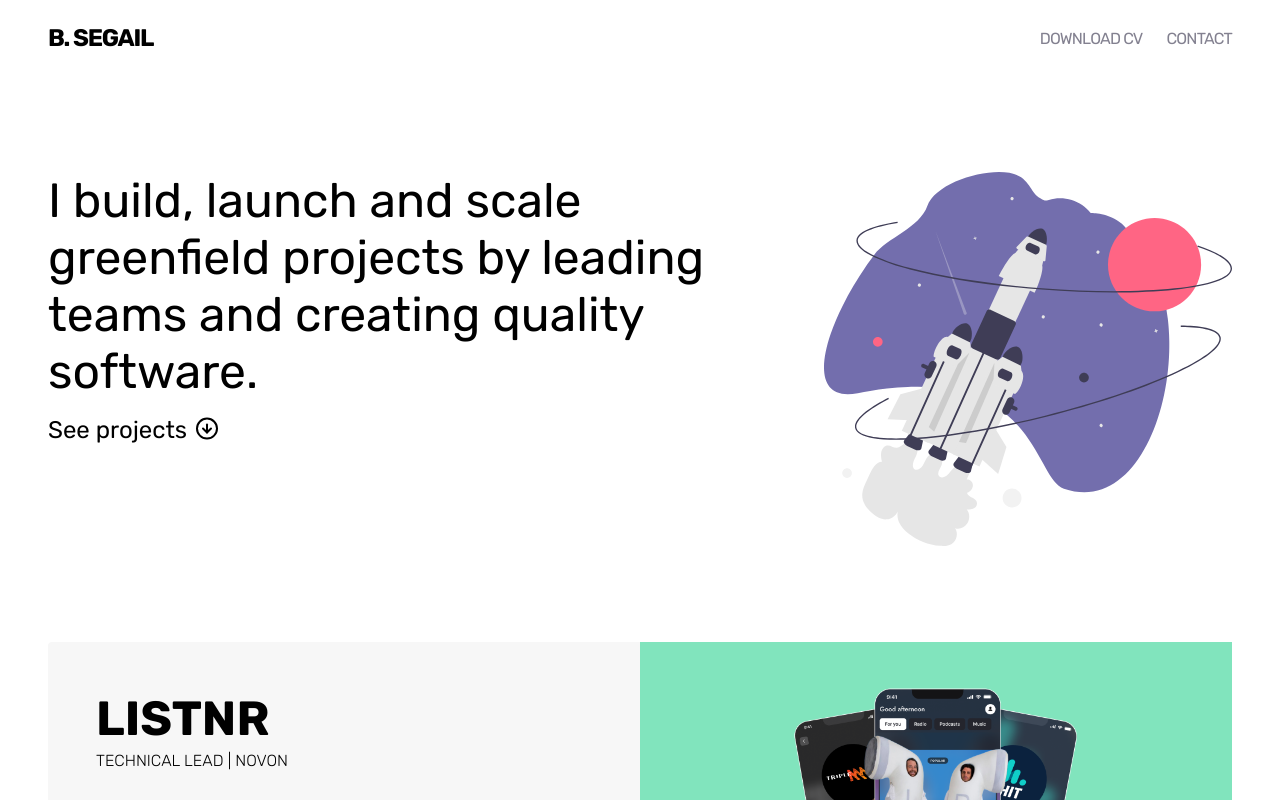
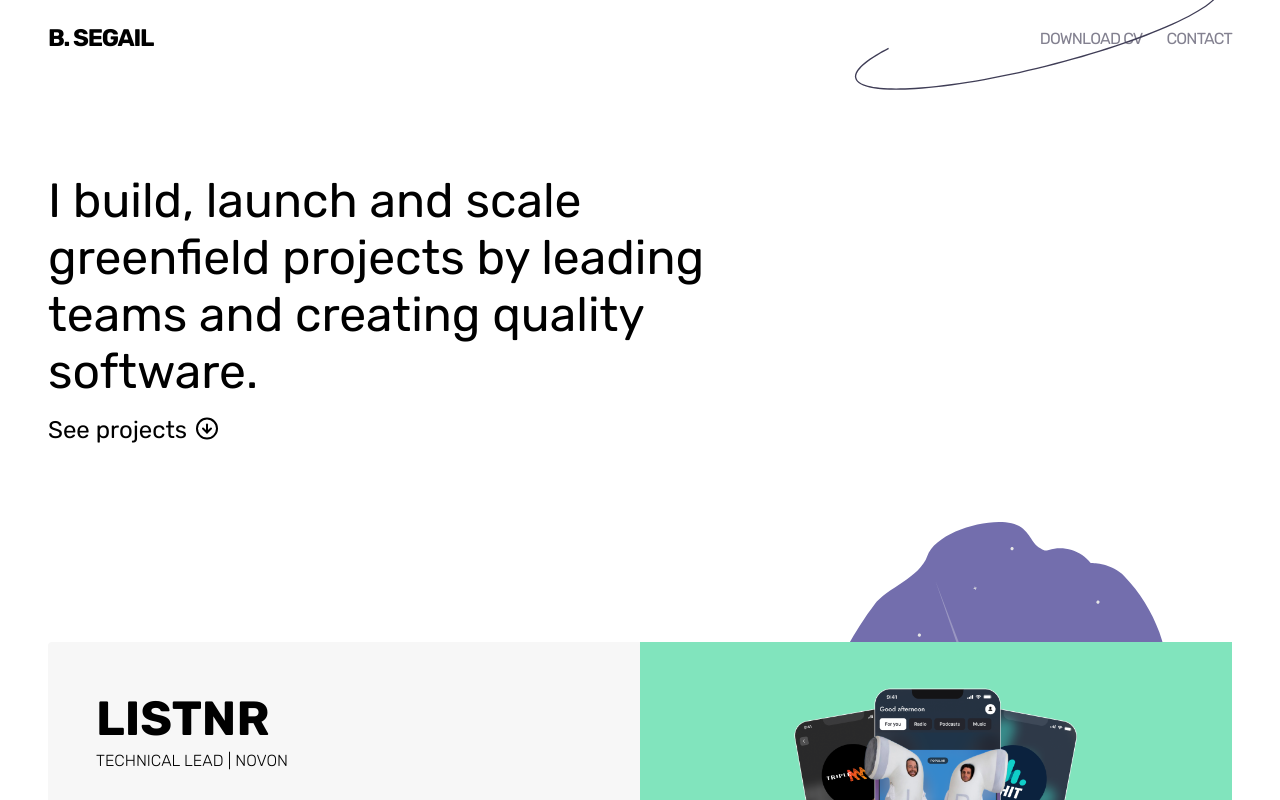
Before and after one commit to bsegail/Personal, a Next.js app: page / in a window 1280 px wide. Shown: the top 800 px of the page. Built offline with nearby package versions, Linux system fonts and the light colour scheme.

Commit message:
feat: rocket parallax

```diff
--- a/src/components/Header.module.css
+++ b/src/components/Header.module.css
@@ -40,3 +40,13 @@
 .list li a {
     color: #838190;
 }
+
+@media (max-width: 768px) {
+    .name {
+        font-size: 1.25rem;
+    }
+    .list li {
+        font-size: 0.75rem;
+    }
+
+}
--- a/src/components/Rocket.tsx
+++ b/src/components/Rocket.tsx
@@ -14,44 +14,47 @@
 const width = 408
 const height = 374
 
+const base = 50
+
+
 export const Rocket = () => {
   const ref = useRef(null)
   const {scrollYProgress} = useScroll()
-  const spaceY = useParallax(scrollYProgress, -50)
-  const rocketY = useParallax(scrollYProgress, 150)
-  const rocketX = useParallax(scrollYProgress, -50)
-  const gravityY = useParallax(scrollYProgress, 50)
+  const spaceY = useParallax(scrollYProgress, -base * 7)
+  const rocketY = useParallax(scrollYProgress, base * 3 * 7)
+  const rocketX = useParallax(scrollYProgress, -base * 7)
+  const gravityY = useParallax(scrollYProgress, base * 7)
 
   return (
     <div ref={ref} style={{width, height}} className={styles.rocket}>
-      <div
+      <motion.div
         className={styles.superposition}
-                  //style={{y: spaceY}}
+                  style={{y: spaceY}}
       >
         <Image
           alt={'Space background'}
           src={rocketBackground}
           priority={true}
         />
-      </div>
-      <div className={styles.superposition}
-        //style={{y: rocketY, x: rocketX}}
+      </motion.div>
+      <motion.div className={styles.superposition}
+        style={{y: rocketY, x: rocketX}}
       >
         <Image
           alt={'Rocket image'}
           src={rocket}
           priority={true}
         />
-      </div>
-      <div className={styles.superposition}
-        //style={{y: gravityY}}
+      </motion.div>
+      <motion.div className={styles.superposition}
+        style={{y: gravityY}}
       >
         <Image
           alt={'Gravity'}
           src={gravity}
           priority={true}
         />
-      </div>
+      </motion.div>
     </div>
   )
 }
```
